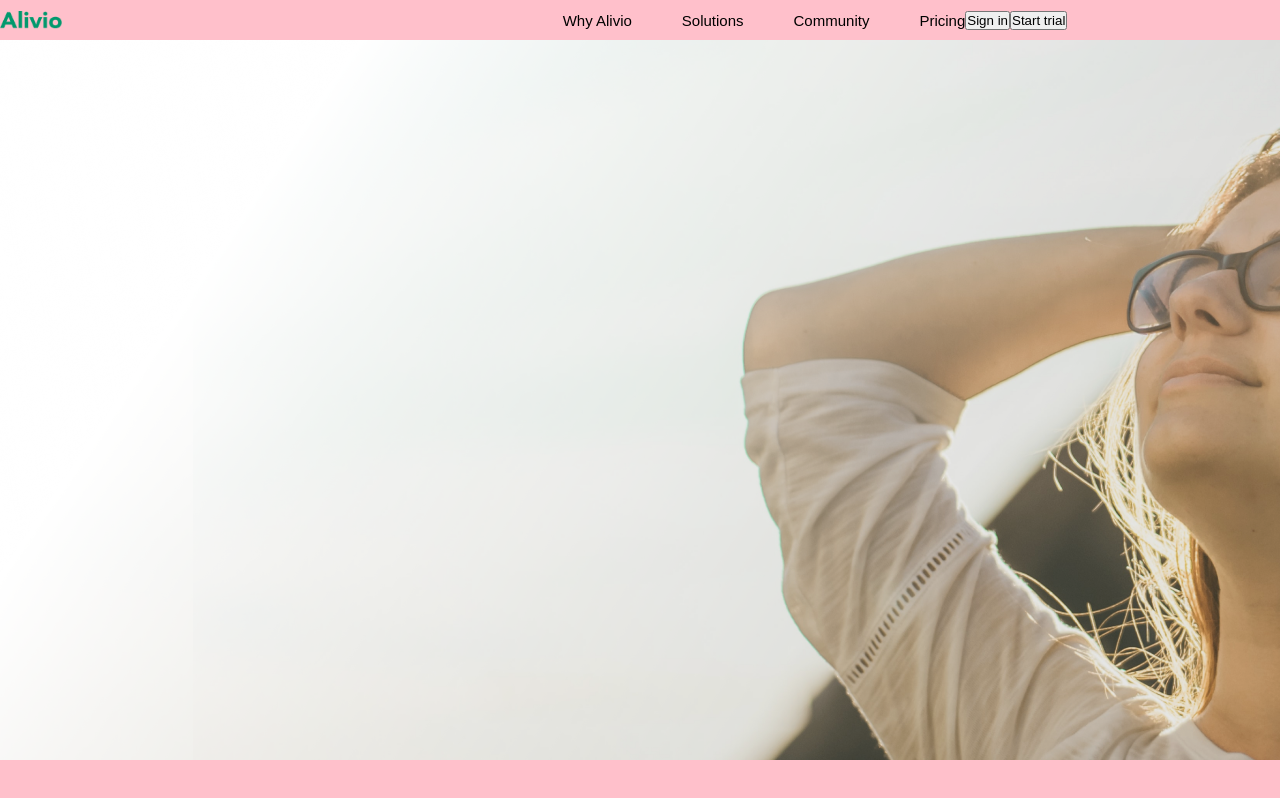
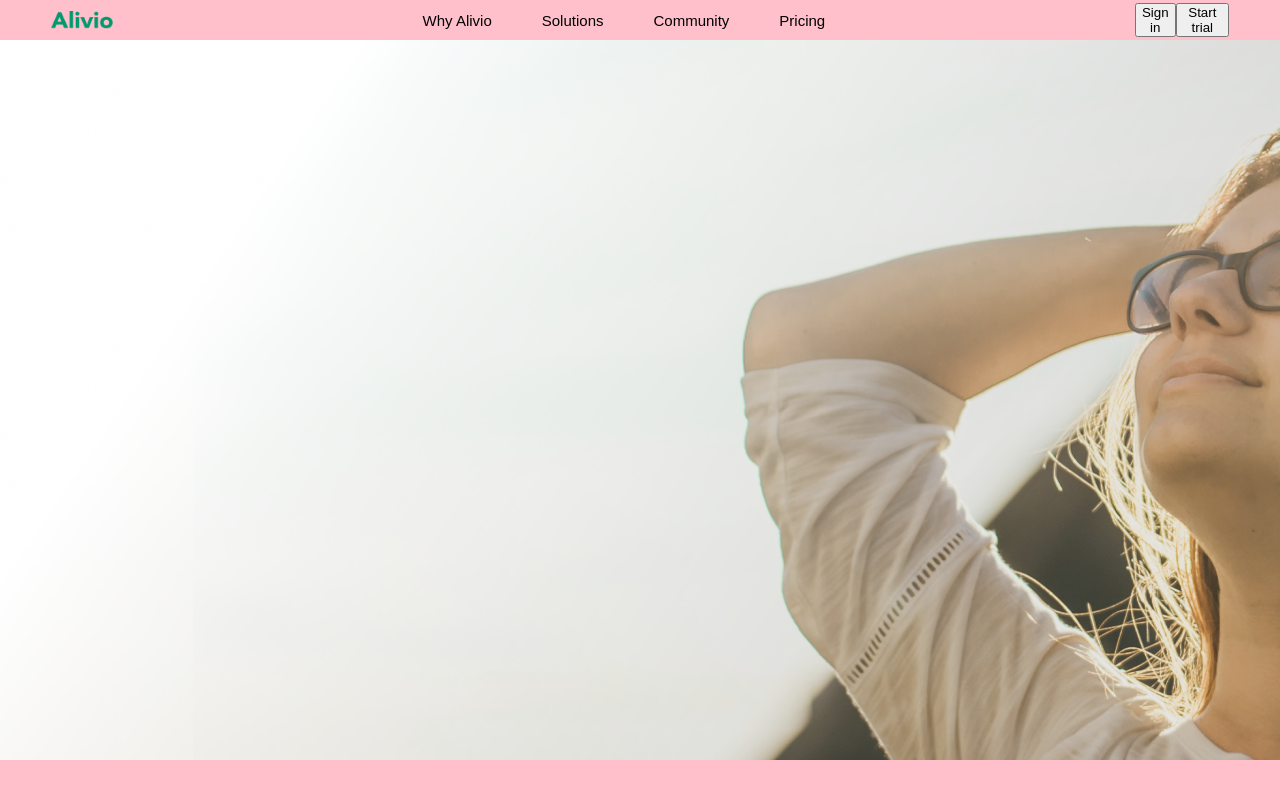
Before and after one commit to Igrozor/25-ISP-2, a plain HTML site: page мегакрутойсайт(триквел)/index.html in a window 1280 px wide. Drawn offline with Linux system fonts and the light colour scheme.

Commit message:
Add files via upload

```diff
--- a/мегакрутойсайт(триквел)/index.html
+++ b/мегакрутойсайт(триквел)/index.html
@@ -16,11 +16,11 @@
                 <li>Community</li>
                 <li>Pricing</li>
             </ul>
-        </div>
-        <div class="btns">
-            <button class="btn">Sign in</button>
-            <button class="btn">Start trial</button>
-        </div>
+            <div class="btns">
+                <button class="btn">Sign in</button>
+                <button class="btn">Start trial</button>
+            </div>
+    </div>
     </div>
     <div class="section1">
 
--- a/мегакрутойсайт(триквел)/style.css
+++ b/мегакрутойсайт(триквел)/style.css
@@ -67,5 +67,5 @@ h1, h2, h3, .title {
 .btns{
     display: flex;
     justify-items: end;
-    width: 30%;
+    width: 8%;
 }
```
